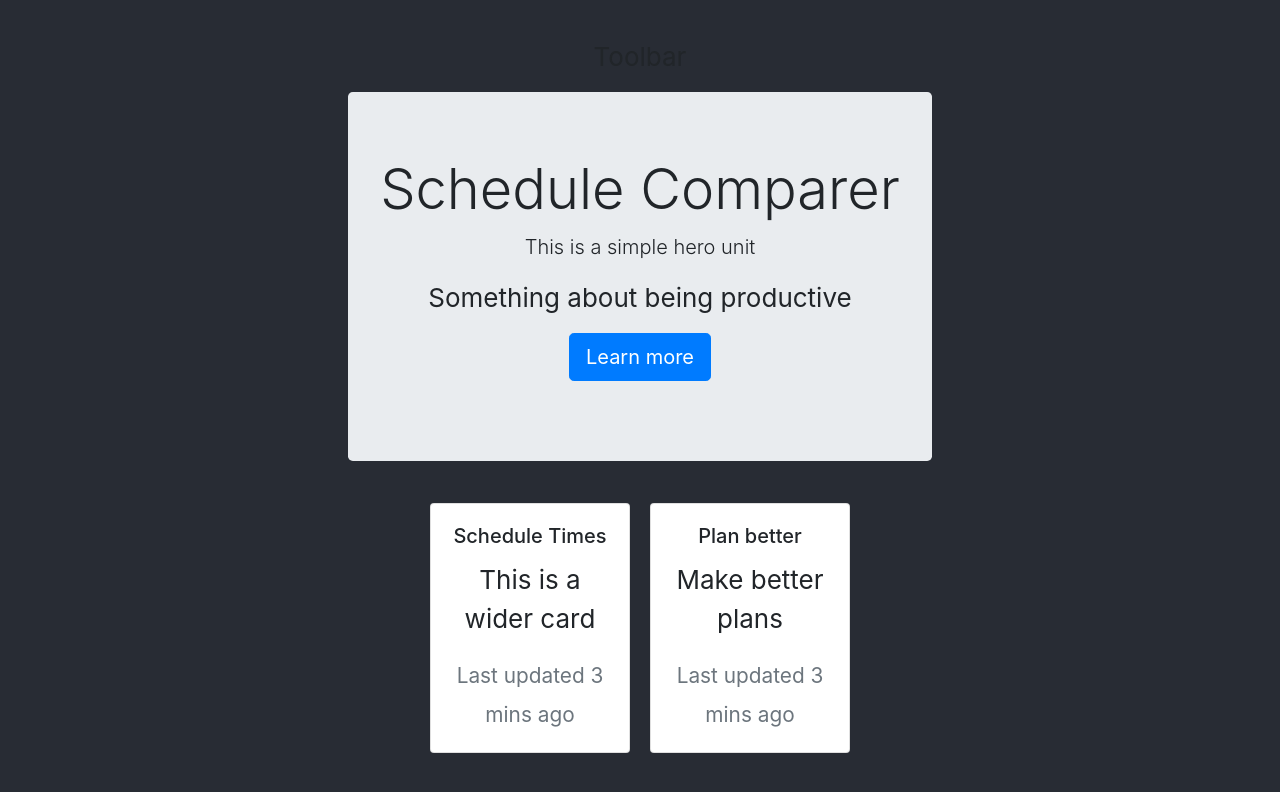
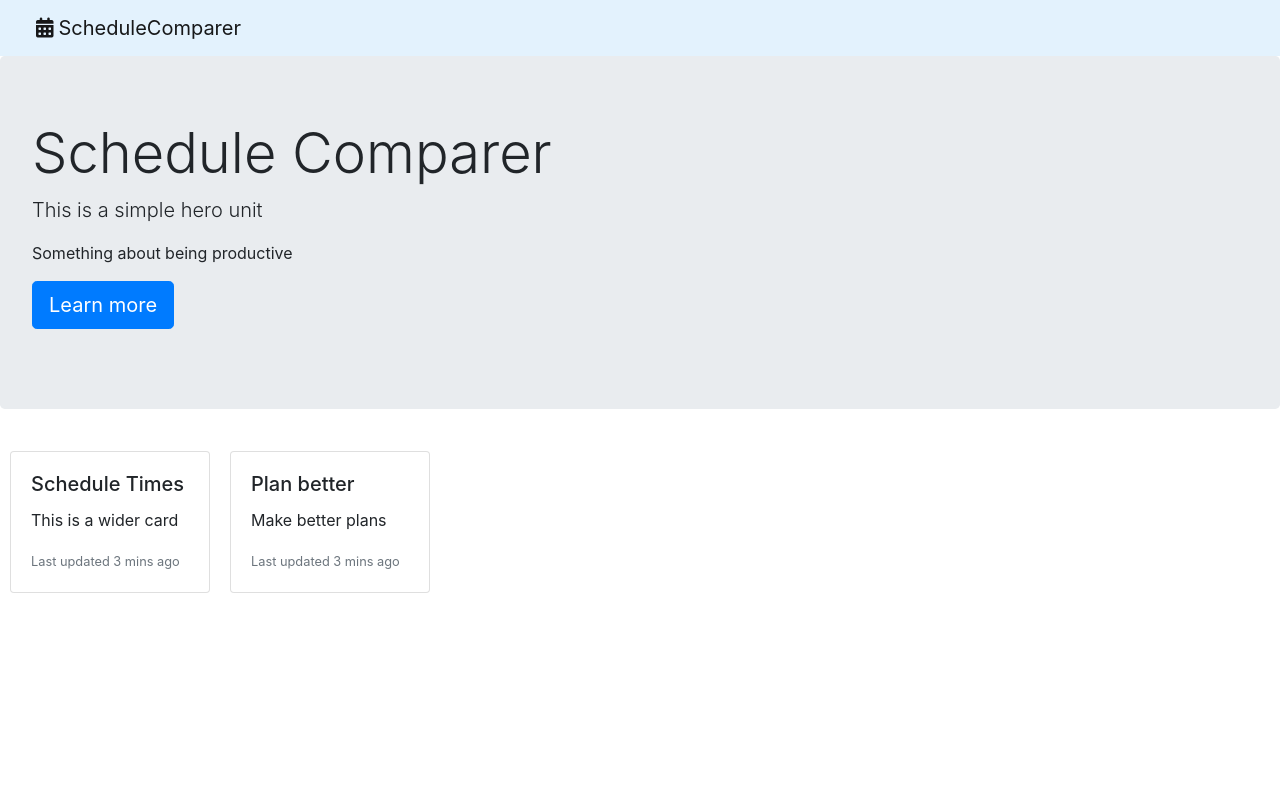
Before and after one commit to ryyvntong/schedulecomparer, a React (Create React App) app: page / in a window 1280 px wide. Shown: the top 792 px of the page. Built offline with nearby package versions, Linux system fonts and the light colour scheme.

Commit message:
toolbarupdate1

```diff
--- a/public/index.html
+++ b/public/index.html
@@ -28,7 +28,7 @@
     <link rel="stylesheet" href="https://stackpath.bootstrapcdn.com/bootstrap/4.1.0/css/bootstrap.min.css"
     integrity="sha384-9gVQ4dYFwwWSjIDZnLEWnxCjeSWFphJiwGPXr1jddIhOegiu1FwO5qRGvFXOdJZ4"
     crossorigin="anonymous">
-
+    <script src="https://kit.fontawesome.com/c0bd0ad7cb.js" crossorigin="anonymous"></script>
     <title>Schedule Comparer</title>
   </head>
   <body>
--- a/src/App.css
+++ b/src/App.css
@@ -1,4 +1,4 @@
-.App {
+/* .App {
   text-align: center;
 }
 
@@ -14,4 +14,4 @@
   align-items: center;
   justify-content: center;
   font-size: calc(10px + 2vmin);
-}
+} */
--- /dev/null
+++ b/src/components/toolbar/navItems/navItems.js
@@ -0,0 +1,16 @@
+
+import React from 'react';
+// import classes from './navigationItems.module.css'
+
+
+const navigationItems=(props)=>{
+    return(
+        <ul class="navbar-nav mr-auto mt-2 mt-lg-0">
+            <li class="nav-item active"><a class="navbar-brand" href="#"><i class="fas fa-calendar-alt" style={{marginRight: "5px"}}></i>ScheduleComparer</a></li>
+            <li class="nav item"></li>
+        </ul>
+
+    );
+}
+
+export default navigationItems;
--- a/src/components/toolbar/toolbar.js
+++ b/src/components/toolbar/toolbar.js
@@ -1,18 +1,14 @@
 import React from 'react';
 import classes from'./toolbar.module.css'
-import Logo from '../../logo/logo'
-import NavigationItems from '../navigationItems/navigationItems'
+import NavItems from './navItems/navItems'
+//Add routing to the links
 const toolbar=(props)=>{
     return(
-        <header className={classes.Toolbar}>
-            <button class="btn btn-default" onClick={props.toggle} className={classes.MobileOnly}><i class="fas fa-hamburger"></i>  MENU</button>
-            <div className={classes.Logo}>
-            <Logo></Logo>
-            </div>
-            <nav className={classes.DesktopOnly}>
-                <NavigationItems/>
-            </nav>
-        </header>
+<header className={classes.Toolbar}>
+    <nav class="navbar navbar-expand-lg navbar-light" >
+        <NavItems/>
+    </nav>
+</header>
     )
 };
 
--- /dev/null
+++ b/src/components/toolbar/toolbar.module.css
@@ -0,0 +1,9 @@
+.Toolbar{
+    background-color: #e3f2fd;
+    display:flex;
+    justify-content: space-between;
+    align-items: center;
+    padding: 0 20px;
+    box-sizing: border-box;
+    z-index:90;
+}
--- a/src/containers/LandingPage/LandingPage.js
+++ b/src/containers/LandingPage/LandingPage.js
@@ -1,12 +1,12 @@
 import React from 'react';
 import HeroBanner from 'components/HeroBanner/HeroBanner';
 import Features from 'components/Features/Features';
-
+import Toolbar from 'components/toolbar/toolbar'
 class LandingPage extends React.Component {
     render() {
         return (
             <div>
-            <p>Toolbar </p>
+            <Toolbar></Toolbar>
             <HeroBanner />
             <Features />
             </div>
```
